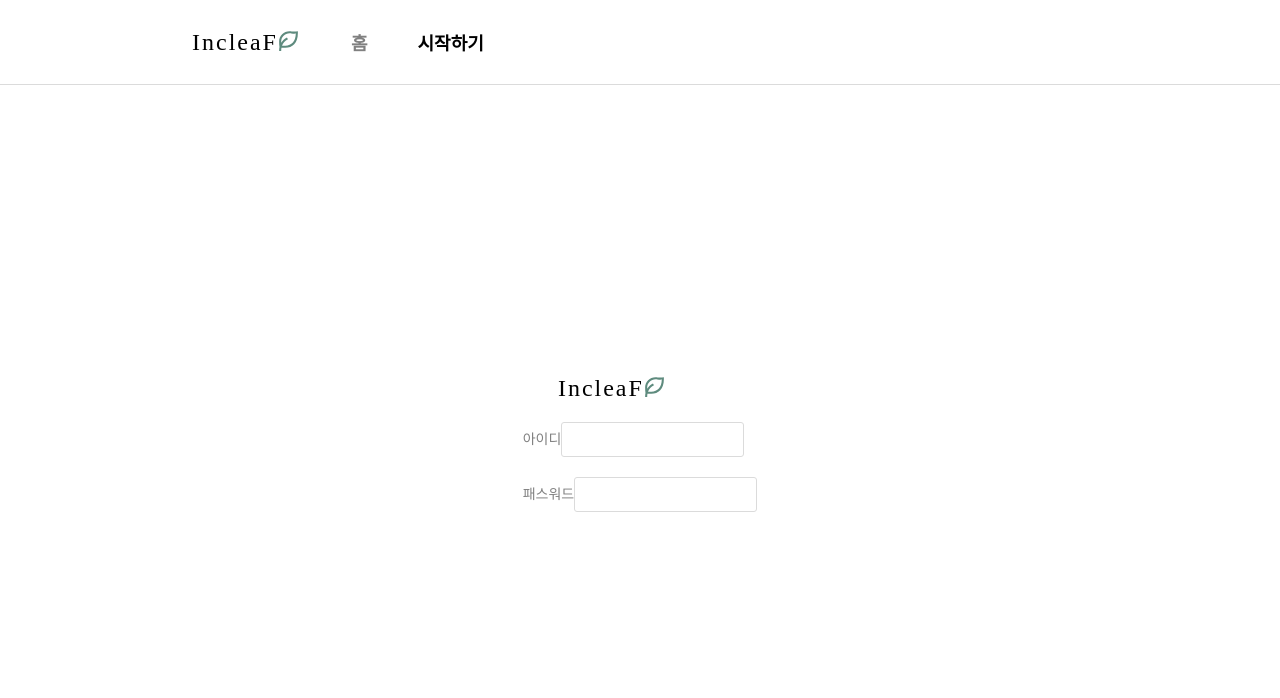
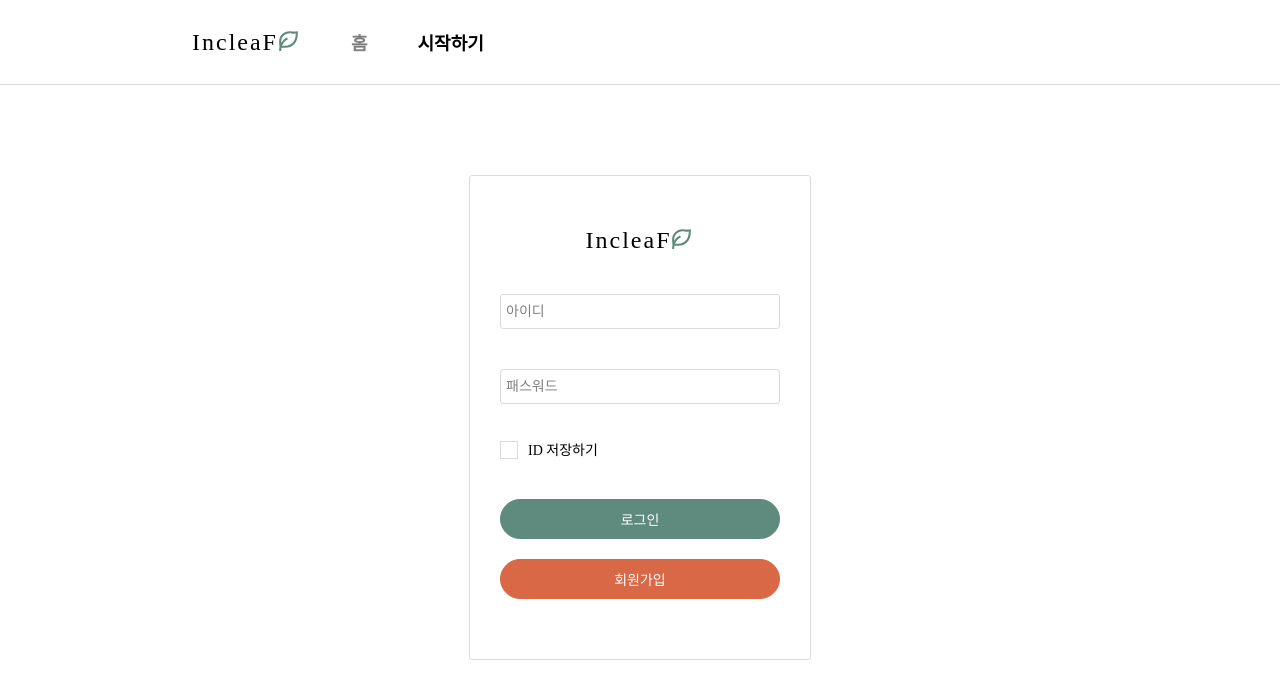
Before and after one commit to codestates-seb/seb41_main_019, a React (Create React App) app in the folder client/: page /landing in a window 1280 px wide. Both pictures are taken after a click on the item "시작하기". Shown: the top 698 px of the page. Built offline with nearby package versions, Linux system fonts and the light colour scheme; a web font is replaced by a local one.

Commit message:
Feat : login component 구현

```diff
--- /dev/null
+++ b/client/src/components/Landing/DefaultInput.js
@@ -0,0 +1,47 @@
+import styled from "styled-components";
+import { useState } from "react";
+
+const StyledInput = styled.div`
+    display: flex;
+    flex-direction: column;
+    margin: 20px 0px 0px 0px;
+
+    label {
+        font-size: 14px;
+        color: gray;
+        position: relative;
+        top: 26px;
+        padding: 0px 0px 0px 6px;
+        cursor: text;
+        transition: top 0.2s ease;
+    }
+
+    :focus-within label{
+        top: -4px;
+    }
+
+    input {
+        height: 35px;
+        width: 280px;
+        border: 1px solid #dbdbdb;
+        border-radius: 3px;
+        outline: none;
+        padding: 0px 0px 0px 6px;
+    }
+
+    .valid {
+        top: -4px;
+    }
+`
+
+const DefaultInput = ({ label, id, type = "text", state, setState }) => {
+    return (
+        <StyledInput>
+            <label htmlFor={id} className={state.length > 0 ? "valid" : ""}>{label}</label>
+            <input id={id} type={type} value={state}
+                onChange={(e) => setState(e.target.value)}/>
+        </StyledInput>
+    )
+}
+
+export default DefaultInput;
--- a/client/src/components/Landing/Login.js
+++ b/client/src/components/Landing/Login.js
@@ -1,5 +1,7 @@
 import Logo from "../public/Logo"
 import styled from "styled-components"
+import { useState } from "react"
+import DefaultInput from "./DefaultInput"
 
 const Wrapper = styled.div`
     position: absolute;
@@ -9,39 +11,84 @@ const Wrapper = styled.div`
     display: flex;
     justify-content: center;
     align-items: center;
+
+    div:nth-child(2) {
+        margin : 0px 0px 0px 0px;
+    }
 `
 const StyledLogin = styled.div`
     display: inline-flex;
     flex-direction: column;
-    gap: 20px;
+    align-items: center;
+    padding: 30px 30px 60px 30px;
+    border: 1px solid #dbdbdb;
+    border-radius: 3px;
+    margin: 0px 0px 50px 0px;
 `
 
-const StyledInput = styled.div`
+const StyledCheck = styled.div`
+    width: 100%;
+    display: flex;
+    margin: 35px 0px 0px 0px;
+
     label {
         font-size: 14px;
-        color: gray;
     }
-    input {
-        height: 35px;
+
+    label::before {
+        display: inline-block;
+        content: "";
+        width: 16px;
+        height: 16px;
         border: 1px solid #dbdbdb;
-        border-radius: 3px;
-        outline: none;
+        margin: 0px 10px -4px 0px;
+    }
+
+    input:checked + label::before {
+        content: "✔";
+        width: 16px;
+        height: 16px;
+        text-align: center;
+        color: white;
+        background-color: #5E8B7E;
     }
 `
 
+const StyledBtn = styled.button`
+    width: 100%;
+    height: 40px;
+    border: 1px solid #5E8B7E;
+    background-color: #5E8B7E;
+    border-radius: 30px;
+    color: white;
+    font-weight: 100;
+    font-size: 14px;
+    margin: 40px 0px 0px 0px;
+`
+
+const StyledBtn2 = styled(StyledBtn)`
+    margin: 20px 0px 0px 0px;
+    border: 1px solid #D96846;
+    background-color : #D96846;
+`
+
 const Login = () => {
+    const [ id, setId ] = useState("");
+    const [ pw, setPw ] = useState("");
+
     return (
         <Wrapper>
             <StyledLogin>
                 <Logo />
-                <StyledInput>
-                    <label>아이디</label>
-                    <input />
-                </StyledInput>
-                <StyledInput>
-                    <label>패스워드</label>
-                    <input />
-                </StyledInput>
+                <DefaultInput label="아이디" id="id" state={id} setState={setId} />
+                <DefaultInput label="패스워드" id="password" type="password"
+                    state={pw} setState={setPw} />
+                <StyledCheck>
+                    <input type="checkbox" id="saveId" hidden />
+                    <label htmlFor="saveId">ID 저장하기</label>
+                </StyledCheck>
+                <StyledBtn>로그인</StyledBtn>
+                <StyledBtn2>회원가입</StyledBtn2>
             </StyledLogin>
         </Wrapper>
     )
--- a/client/src/components/public/Logo.js
+++ b/client/src/components/public/Logo.js
@@ -7,7 +7,6 @@ const StyledLogo = styled.h2`
     font-weight: 400;
     letter-spacing: 2px;
     cursor: pointer;
-    margin: 0px 0px 0px 15%;
 
     svg {
         color: #5e8b7e;
--- a/client/src/page/Landing.js
+++ b/client/src/page/Landing.js
@@ -20,6 +20,10 @@ const StyledHeader = styled.header`
         justify-content: flex-start;
         align-items: center;
         gap : 50px;
+    }
+
+    nav h2 {
+        margin: 0px 0px 0px 15%;
     }
 
     nav ul {
```
